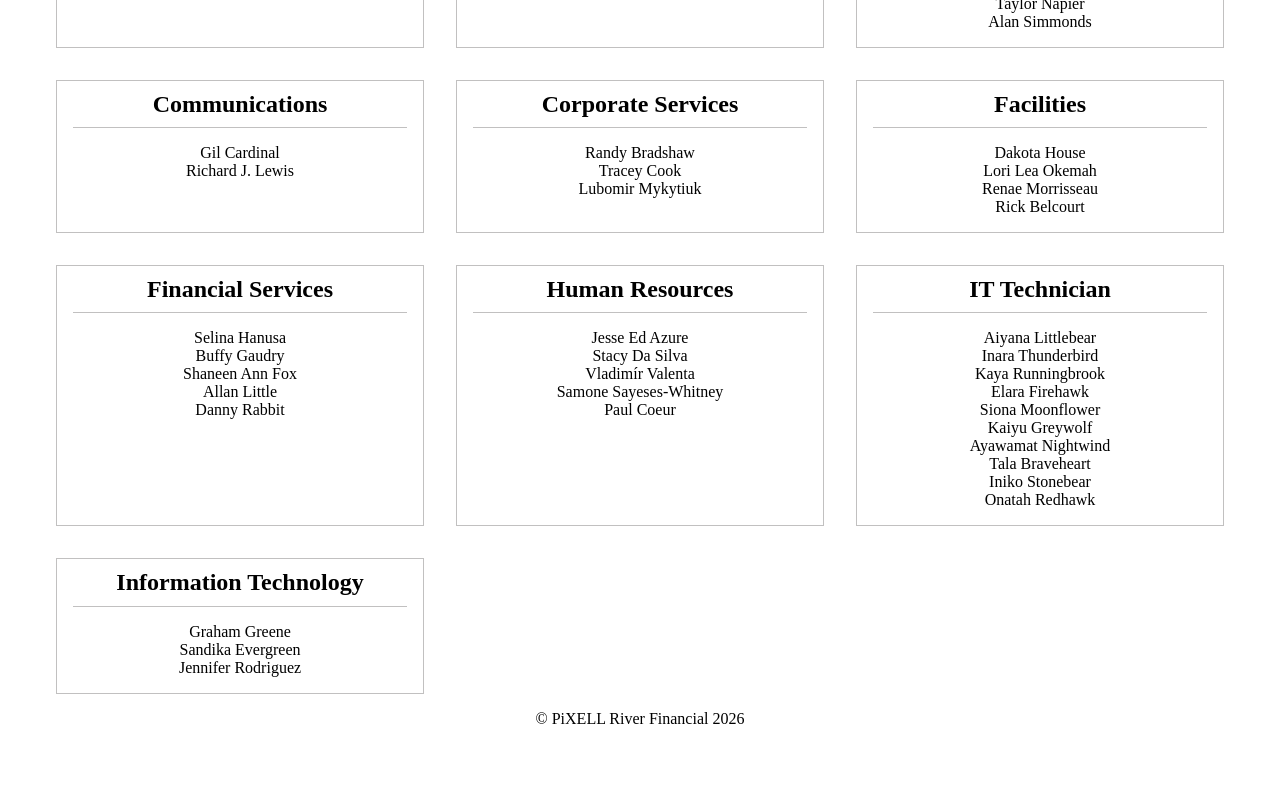
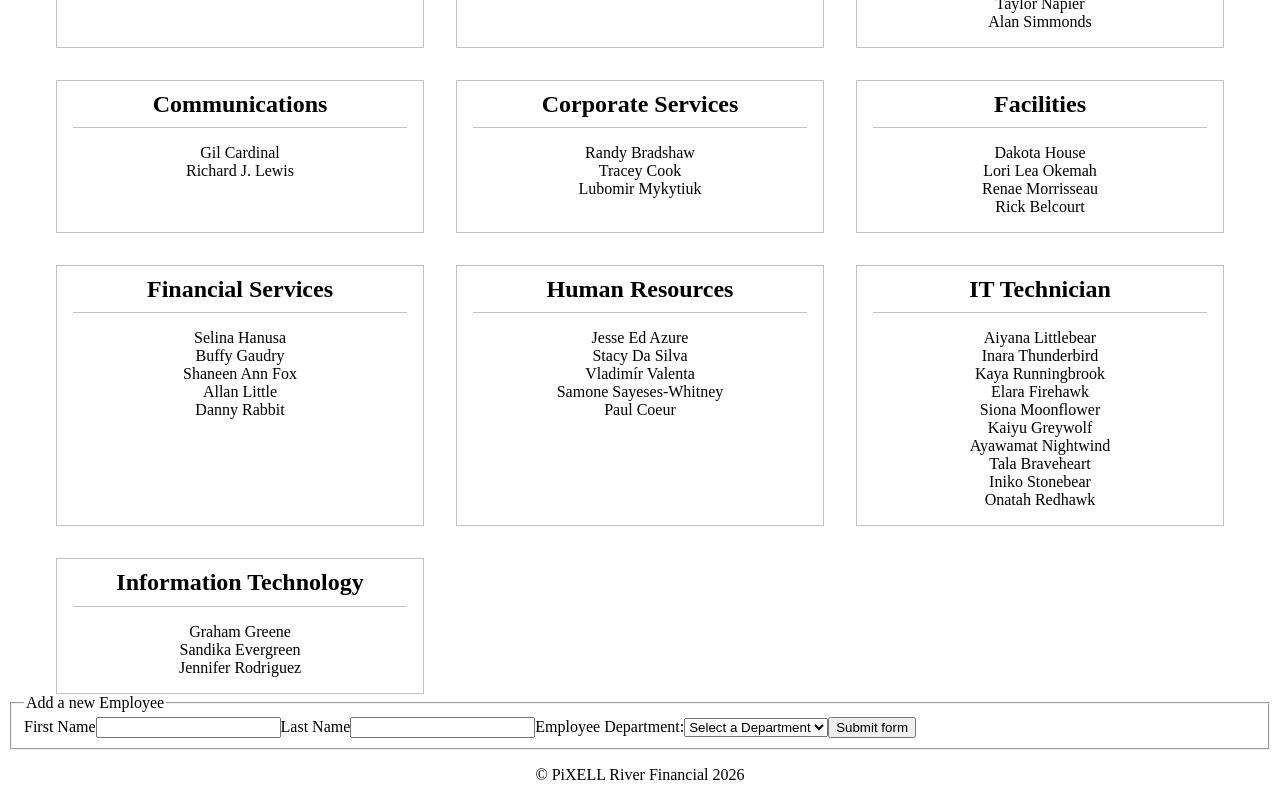
Before and after one commit to allnats/comp-4002-labs, a React (Vite) app: page / in a window 1280 px wide. Shown: the part 267-1067 px from the top of the page. Before the commit the page ends 1011 px from the top, so only its background shows below. Built offline with nearby package versions, Linux system fonts and the light colour scheme.

Commit message:
feat: add EmployeeForm component to EmployeeDirectory

```diff
--- a/src/components/landing/EmployeeDirectory.tsx
+++ b/src/components/landing/EmployeeDirectory.tsx
@@ -1,5 +1,6 @@
 import Header from "../common/header/Header";
 import Footer from "../common/footer/Footer";
+import EmployeeForm from "../EmployeeForm";
 import data from "../../data/employee-dept.json";
 import type Department from "../../models/department";
 import type Employee from "../../models/employee";
@@ -12,6 +13,7 @@ export default function EmployeeDirectory() {
     <>
       <Header />
       <ListDepartments data={employeeDeptData} />
+      <EmployeeForm />
       <Footer />
     </>
   );
```
